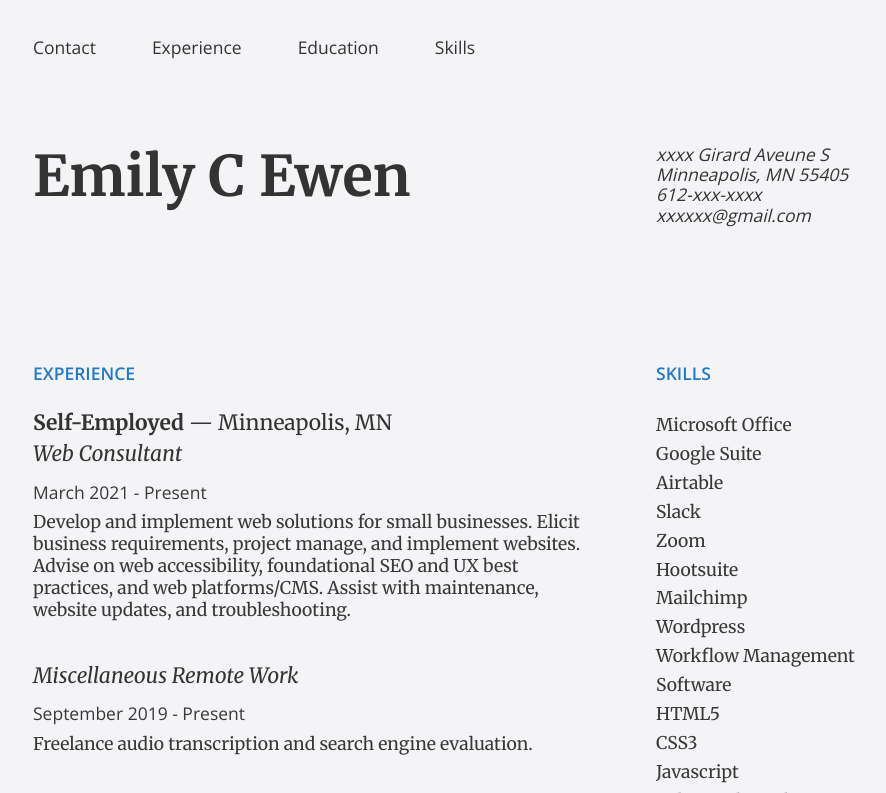
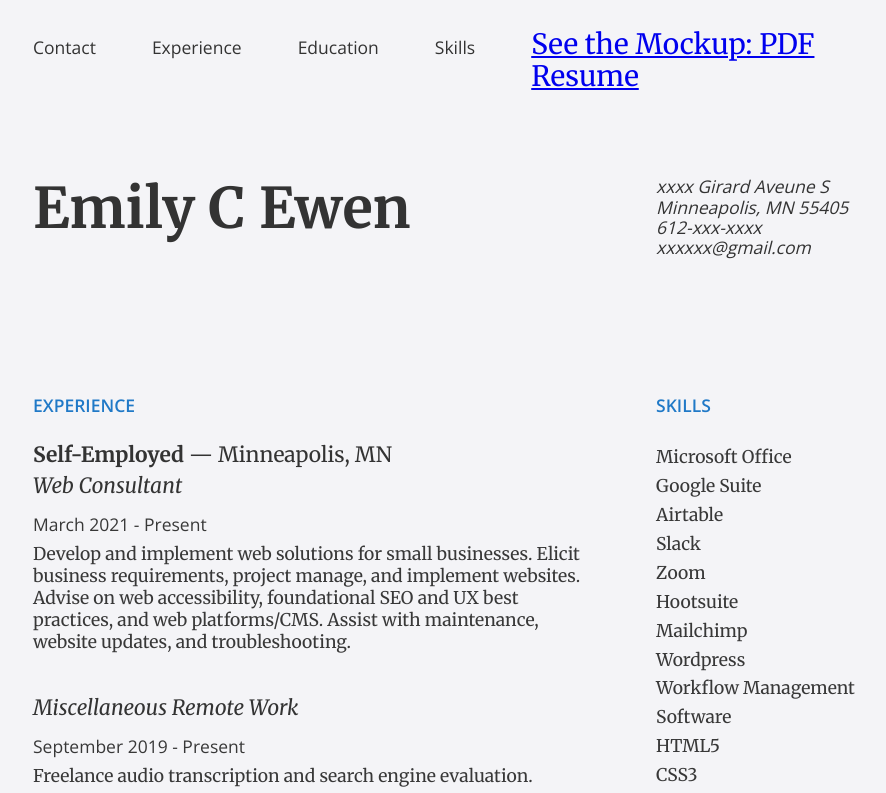
Before and after one commit to teroknora/teroknora.github.io, a plain HTML site: page resume.html in a window 1280 px wide. Shown: the top 793 px of the page, without its empty margins (157-1043 px from the left). Drawn offline with nearby package versions, Linux system fonts and the light colour scheme.

Commit message:
link to my pdf resume

```diff
--- a/resume.html
+++ b/resume.html
@@ -17,6 +17,7 @@
                     <li><a class="nav-link" href="#experience">Experience</a></li>
                     <li><a class="nav-link" href="#education">Education</a></li>
                     <li><a class="nav-link" href="#skills">Skills</a></li>
+                    <li><a href="ece-resume-2021.pdf">See the Mockup: PDF Resume</a>
                 </ul>
             </nav>
         </header>
```
